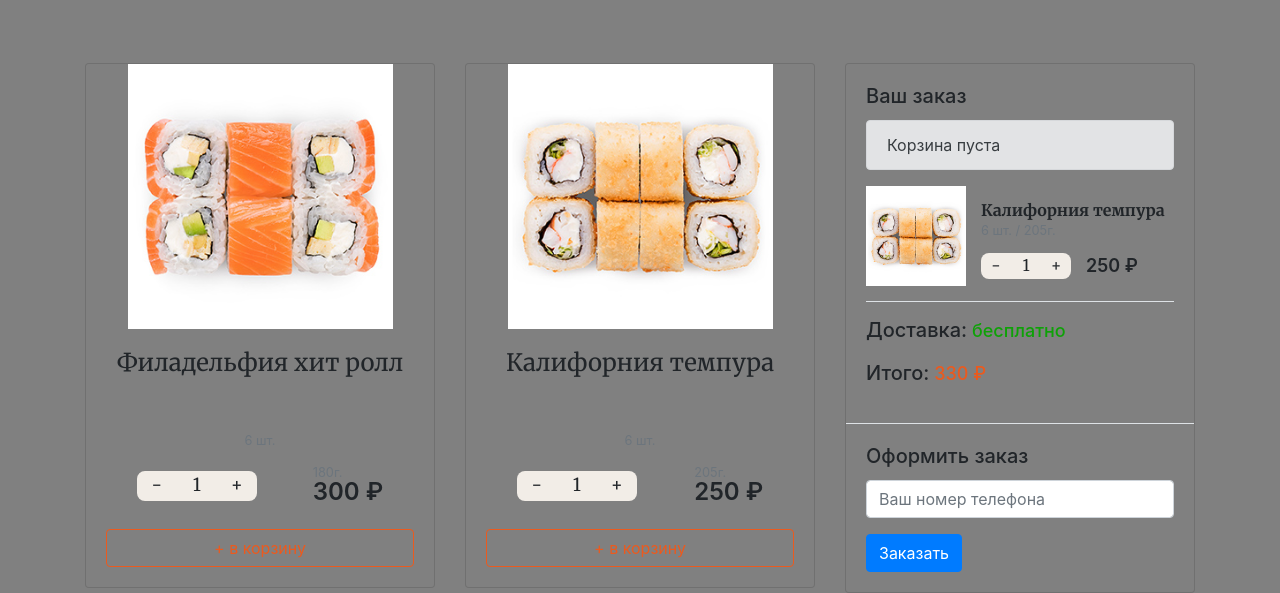
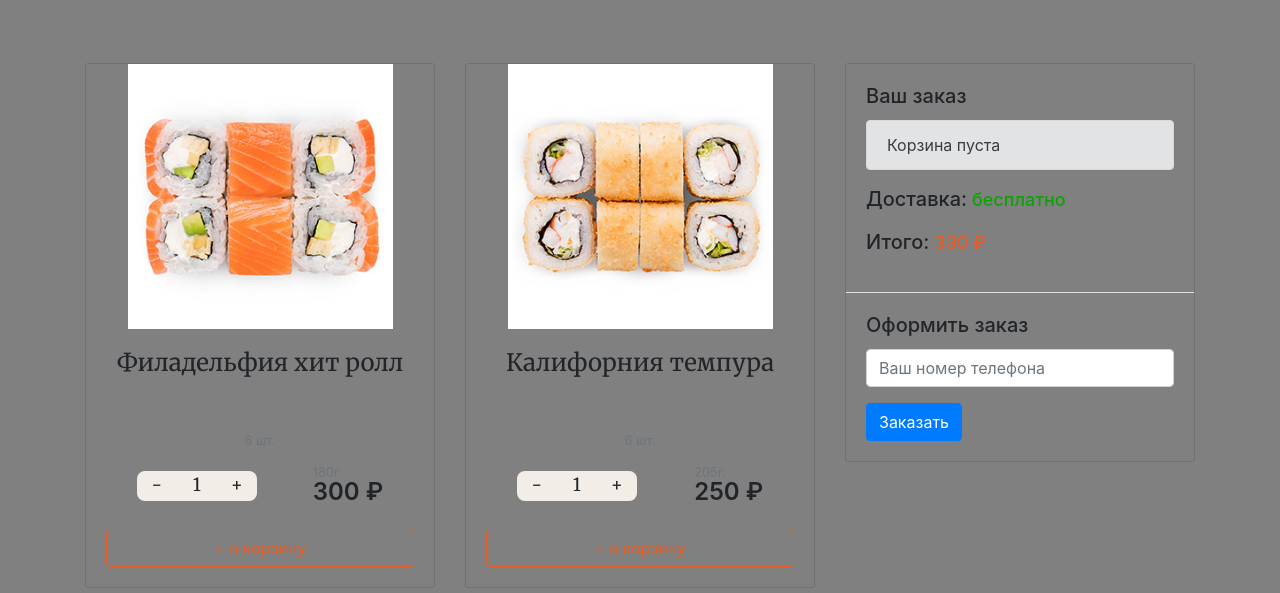
Before and after one commit to crossfire3001/shop-js, a plain HTML site: page index.html in a window 1280 px wide. Shown: the part 242-835 px from the top of the page. Drawn offline with Linux system fonts and the light colour scheme.

Commit message:
removing items from the cart

```diff
--- a/index.html
+++ b/index.html
@@ -157,36 +157,7 @@
 						<!-- cart-wrapper -->
 						<div class="cart-wrapper">
 
-							<!-- Cart item -->
-							<div class="cart-item" data-id="02">
-								<div class="cart-item__top">
-									<div class="cart-item__img">
-										<img src="img/roll/california-tempura.jpg" alt="">
-									</div>
-									<div class="cart-item__desc">
-										<div class="cart-item__title">Калифорния темпура</div>
-										<div class="cart-item__weight">6 шт. / 205г.</div>
 
-										<!-- cart-item__details -->
-										<div class="cart-item__details">
-
-											<div class="items items--small counter-wrapper">
-												<div class="items__control" data-action="minus">-</div>
-												<div class="items__current" data-counter="">1</div>
-												<div class="items__control" data-action="plus">+</div>
-											</div>
-
-											<div class="price">
-												<div class="price__currency">250 ₽</div>
-											</div>
-
-										</div>
-										<!-- // cart-item__details -->
-
-									</div>
-								</div>
-							</div>
-							<!-- // Cart item -->
 
 						</div>
 						<!-- // cart-wrapper -->
--- a/js/counter-v2.js
+++ b/js/counter-v2.js
@@ -23,10 +23,16 @@ window.addEventListener('click', (event) => {
 
     // Проверяем является ли элемент по которому был совершен клик кнопкой Минус
     if(event.target.dataset.action === 'minus') {
+
         // Проверяем чтобы счетчик был больше 1
         if(parseInt(counter.innerText) > 1) {
             // Изменяем текст в счетчике уменьшая его на 1
             counter.innerText = --counter.innerText;
+            // Проверка на товар который находится в корзине
+        } else if(event.target.closest('.cart-wrapper') && parseInt(counter.innerText) === 1) {
+
+            // Удаляем товар из корзины
+            event.target.closest('.cart-item').remove();
         }
     }
 });
```
